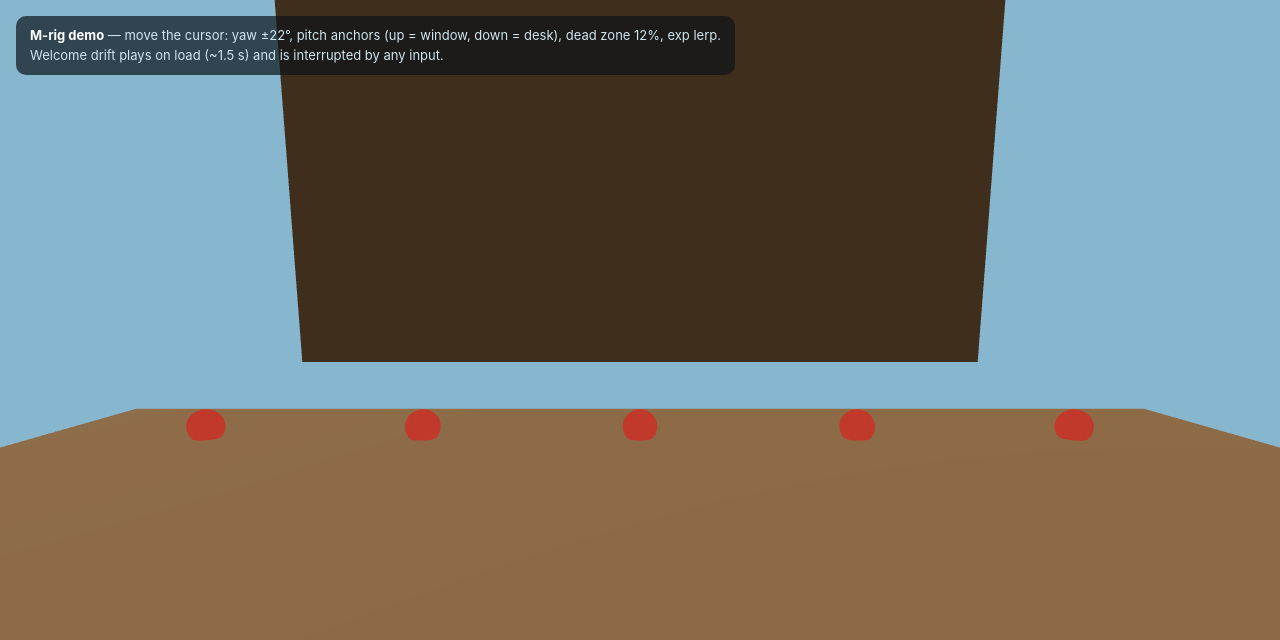
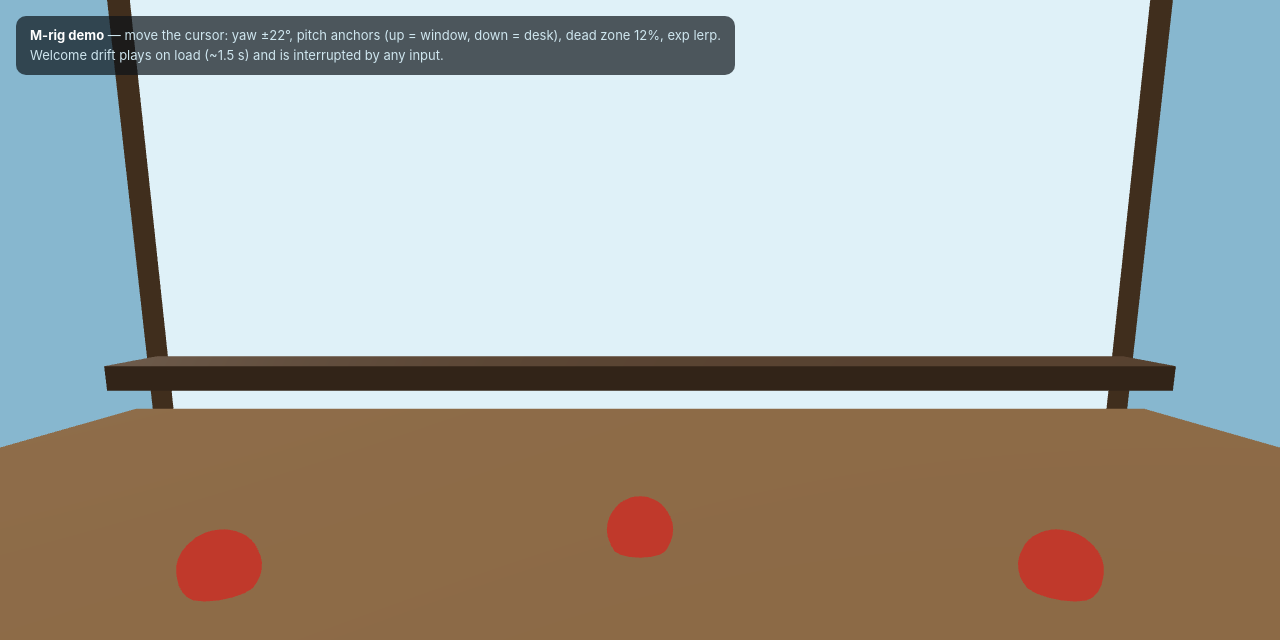
Before and after one commit to romanemp-dev/oceanview, a plain HTML site: page m-rig.html in a window 1280 px wide. Drawn offline with Linux system fonts and the light colour scheme; animation ran at ten frames a second.

Commit message:
fix(m-rig): yaw direction, large window + windowsill, semicircle stack arc
- horizontal look inverted to match natural head-turn: pointer left → camera left
- window now desk-width (4.2) and taller (2.9), frame enlarged, closer to the desk
- windowsill added between window and desk (future trinkets area)
- stacks positioned on a ±60° semicircle around the viewer (equal reach for
  left/right/center); same geometry applied in scene.js for consistency
- HANDOFF.md: Last updated line

```diff
--- a/m-rig.html
+++ b/m-rig.html
@@ -39,31 +39,41 @@
     const scene = new THREE.Scene();
     scene.background = new THREE.Color(0x87b7cf);
 
-    // Reference markers: window (far), desk (near).
+    // Reference markers: window (far), windowsill, desk (near).
     const windowPane = new THREE.Mesh(
-      new THREE.PlaneGeometry(4.3, 2.1),
+      new THREE.PlaneGeometry(4.2, 2.9),
       new THREE.MeshBasicMaterial({ color: 0xdff1f8 }),
     );
-    windowPane.position.set(0, 1.9, -3);
+    windowPane.position.set(0, 2.05, -1.2);
     scene.add(windowPane);
     const frame = new THREE.Mesh(
-      new THREE.BoxGeometry(4.6, 2.4, 0.1),
+      new THREE.BoxGeometry(4.4, 3.1, 0.1),
       new THREE.MeshStandardMaterial({ color: 0x8a6a4a }),
     );
-    frame.position.set(0, 1.9, -3.05);
+    frame.position.set(0, 2.05, -1.26);
     scene.add(frame);
+    // Windowsill between the window and the desk (future trinkets live here).
+    const sill = new THREE.Mesh(
+      new THREE.BoxGeometry(4.3, 0.1, 0.34),
+      new THREE.MeshStandardMaterial({ color: 0x6f5540, roughness: 0.6 }),
+    );
+    sill.position.set(0, 0.9, -1.03);
+    scene.add(sill);
     const desk = new THREE.Mesh(
       new THREE.BoxGeometry(4.2, 0.08, 2.6),
       new THREE.MeshStandardMaterial({ color: 0xb28a5f }),
     );
     desk.position.set(0, 0.72, 0.35);
     scene.add(desk);
+    // Stacks on a semicircle around the viewer: left/right are as close as center.
     for (let i = 0; i < 5; i++) {
       const marker = new THREE.Mesh(
-        new THREE.SphereGeometry(0.06, 16, 16),
+        new THREE.SphereGeometry(0.07, 16, 16),
         new THREE.MeshBasicMaterial({ color: 0xc0392b }),
       );
-      marker.position.set(-1.5 + i * 0.75, 0.8, -0.4);
+      const t = i / 4;
+      const angle = (-60 + t * 120) * (Math.PI / 180);
+      marker.position.set(Math.sin(angle) * 1.55, 0.8, 2.2 - Math.cos(angle) * 1.55);
       scene.add(marker);
     }
 
--- a/src/visual/camera-rig.js
+++ b/src/visual/camera-rig.js
@@ -39,7 +39,7 @@
     // Dead zone: input within the central band maps to 0.
     const dz = cfg.deadZone;
     const dead = (v) => (Math.abs(v) <= dz ? 0 : (v - Math.sign(v) * dz) / (1 - dz));
-    state.targetYaw = dead(nx) * cfg.yawRange;
+    state.targetYaw = -dead(nx) * cfg.yawRange;
     // Screen up (ny < 0) → look up at the window; down → look down at the desk.
     const nyDead = dead(ny);
     state.targetPitch = nyDead < 0 ? -nyDead * cfg.pitchUp : -nyDead * Math.abs(cfg.pitchDown);
```
Also changed, not shown: src/visual/scene.js (+24 -11 lines), 1 other file.
